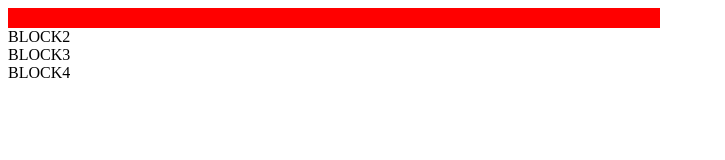
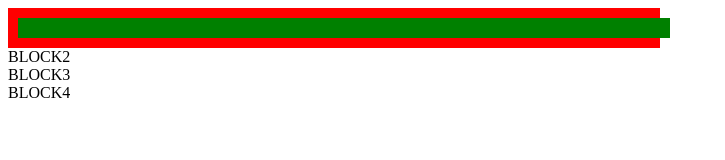
Before and after one commit to raspi0124/raspi0124.github.io, a plain HTML site: page index.html in a window 1280 px wide. Shown: the whole page, without its empty margins (0-725 px from the left). Drawn offline with Linux system fonts and the light colour scheme.

Commit message:
Update main.css

```diff
--- a/main.css
+++ b/main.css
@@ -1,12 +1,24 @@
+* {
+
 #wholeboxA {
 width:50%;
 height:50%
-max-width:100%;
+max-width:50%;
 max-height:50%;
 padding:10px;
 border:1px;
 solid black;
 background-color:red;
+}
+#headerA {
+width:100%;
+height:100%
+max-width:100%;
+max-height:100%;
+padding:10px;
+border:1px;
+solid black;
+background-color:green;
 }
 
 .flex{
```
